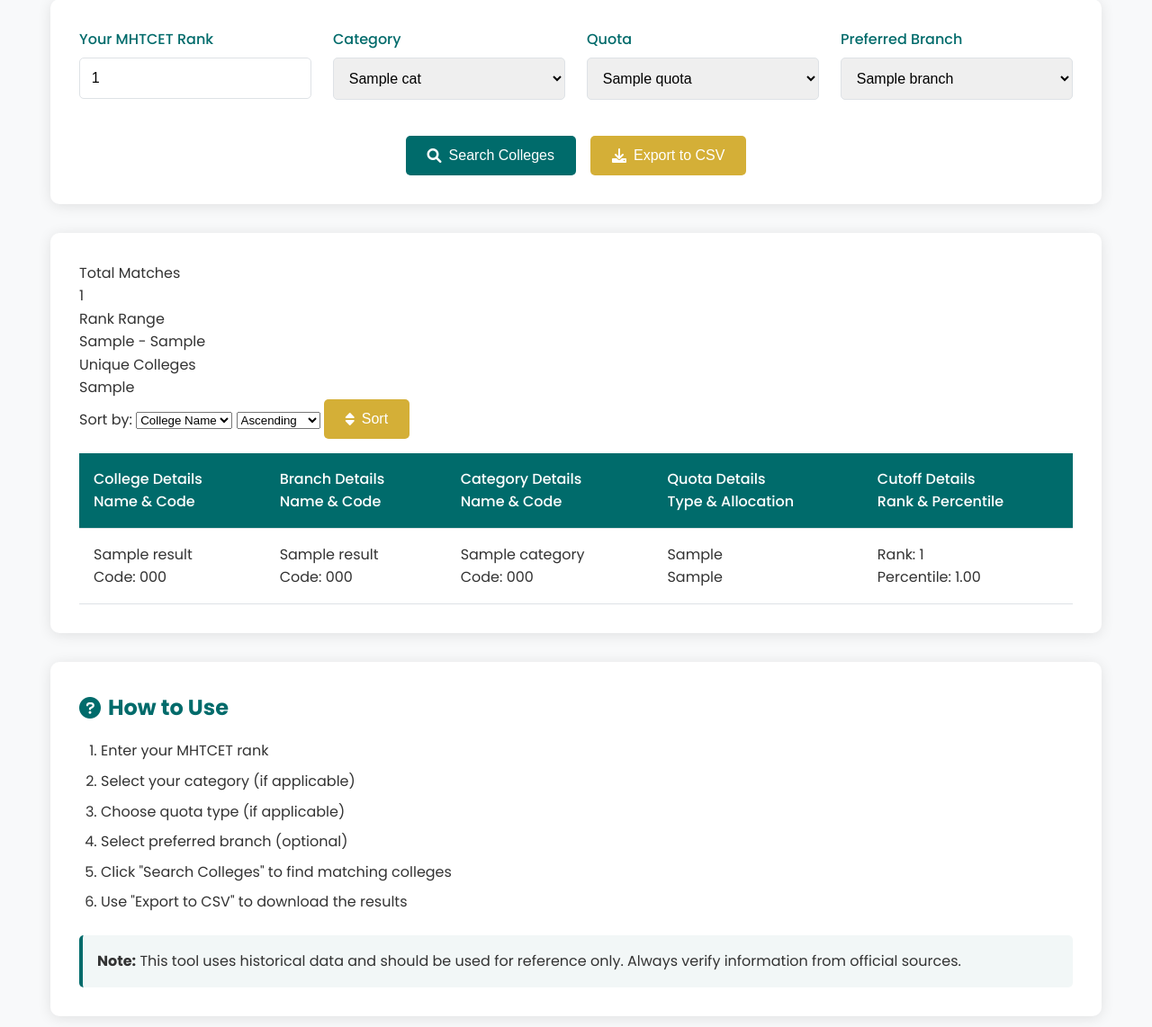
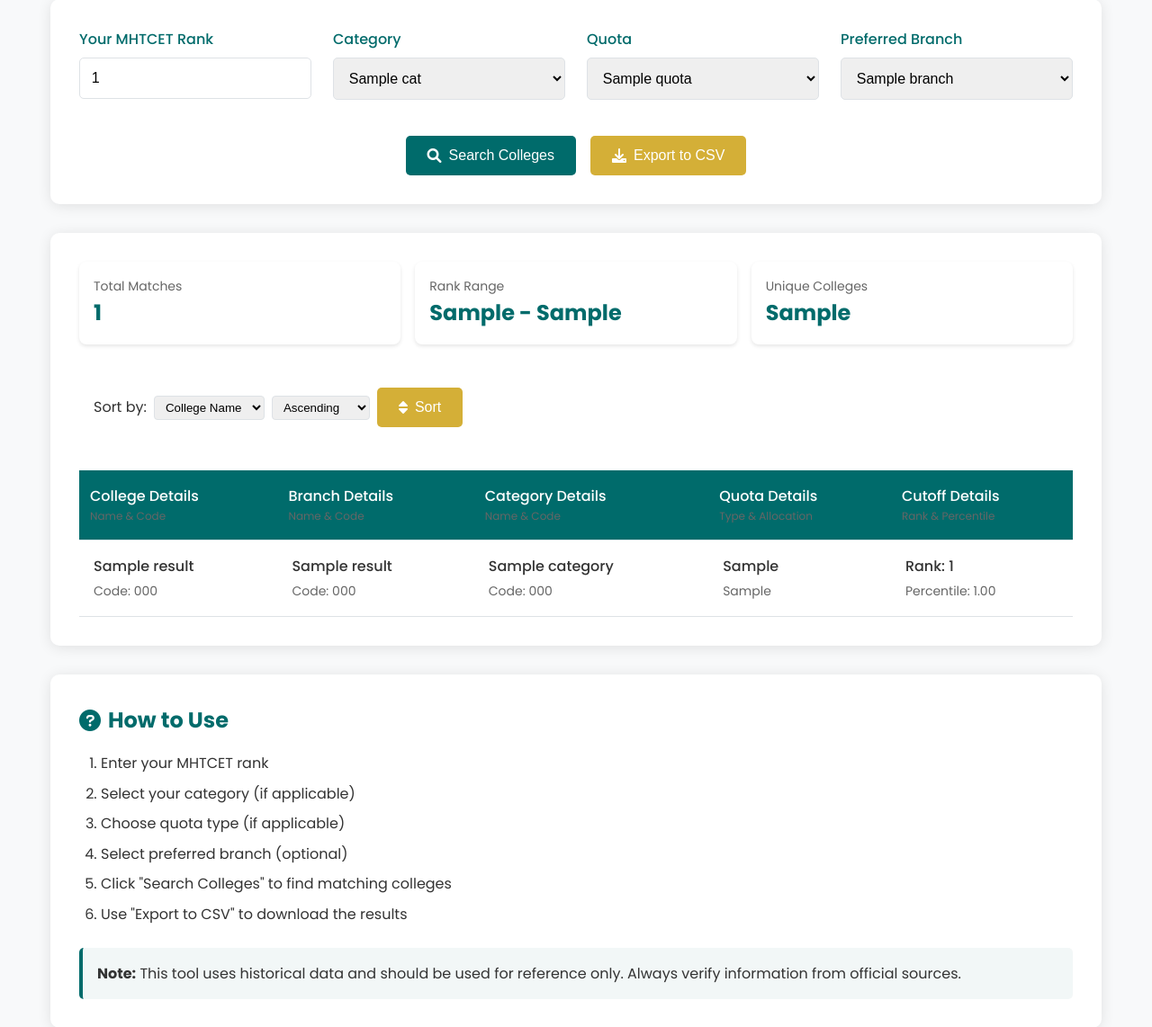
Before and after one commit to JARAWA/NextStepint, a FastAPI app: template josaa-service/templates/index.html in a window 1280 px wide. Shown: the part 200-1342 px from the top of the page at 90% size. Run offline with FastAPI, Linux system fonts and the light colour scheme; the template is opened without the code that fills it: most values are stand-ins (such as "Sample title", 1, 10 or a date in 2020).

Commit message:
Update main.css

```diff
--- a/mhtcet-service/static/css/main.css
+++ b/mhtcet-service/static/css/main.css
@@ -341,3 +341,93 @@
         opacity: 1;
     }
 }
+
+/* Add these new styles at the end of your main.css file */
+.stats-grid {
+    display: grid;
+    grid-template-columns: repeat(auto-fit, minmax(200px, 1fr));
+    gap: 1rem;
+    margin-bottom: 2rem;
+}
+
+.stat-card {
+    background: var(--card-bg, #ffffff);
+    padding: 1rem;
+    border-radius: 8px;
+    box-shadow: 0 2px 4px rgba(0,0,0,0.1);
+}
+
+.stat-label {
+    font-size: 0.875rem;
+    color: var(--text-secondary, #666);
+}
+
+.stat-value {
+    font-size: 1.5rem;
+    font-weight: bold;
+    color: var(--primary-color, #007bff);
+}
+
+/* Table Controls */
+.table-controls {
+    background: var(--card-bg, #ffffff);
+    padding: 1rem;
+    border-radius: 8px;
+    margin-bottom: 1rem;
+    display: flex;
+    justify-content: space-between;
+    align-items: center;
+    flex-wrap: wrap;
+    gap: 1rem;
+}
+
+.sort-controls {
+    display: flex;
+    align-items: center;
+    gap: 0.5rem;
+}
+
+.sort-controls select {
+    padding: 0.25rem 0.5rem;
+    border-radius: 4px;
+    border: 1px solid var(--border-color, #ddd);
+}
+
+/* Enhanced Table Styles */
+.results-table th {
+    position: relative;
+    padding: 1rem 0.75rem;
+}
+
+.th-subtitle {
+    font-size: 0.75rem;
+    font-weight: normal;
+    color: var(--text-secondary, #666);
+}
+
+.cell-main {
+    font-weight: 500;
+    color: var(--text-primary, #333);
+}
+
+.cell-sub {
+    font-size: 0.875rem;
+    color: var(--text-secondary, #666);
+    margin-top: 0.25rem;
+}
+
+/* Responsive adjustments */
+@media (max-width: 768px) {
+    .stats-grid {
+        grid-template-columns: 1fr;
+    }
+
+    .table-controls {
+        flex-direction: column;
+        align-items: stretch;
+    }
+
+    .sort-controls {
+        flex-wrap: wrap;
+    }
+}
```
